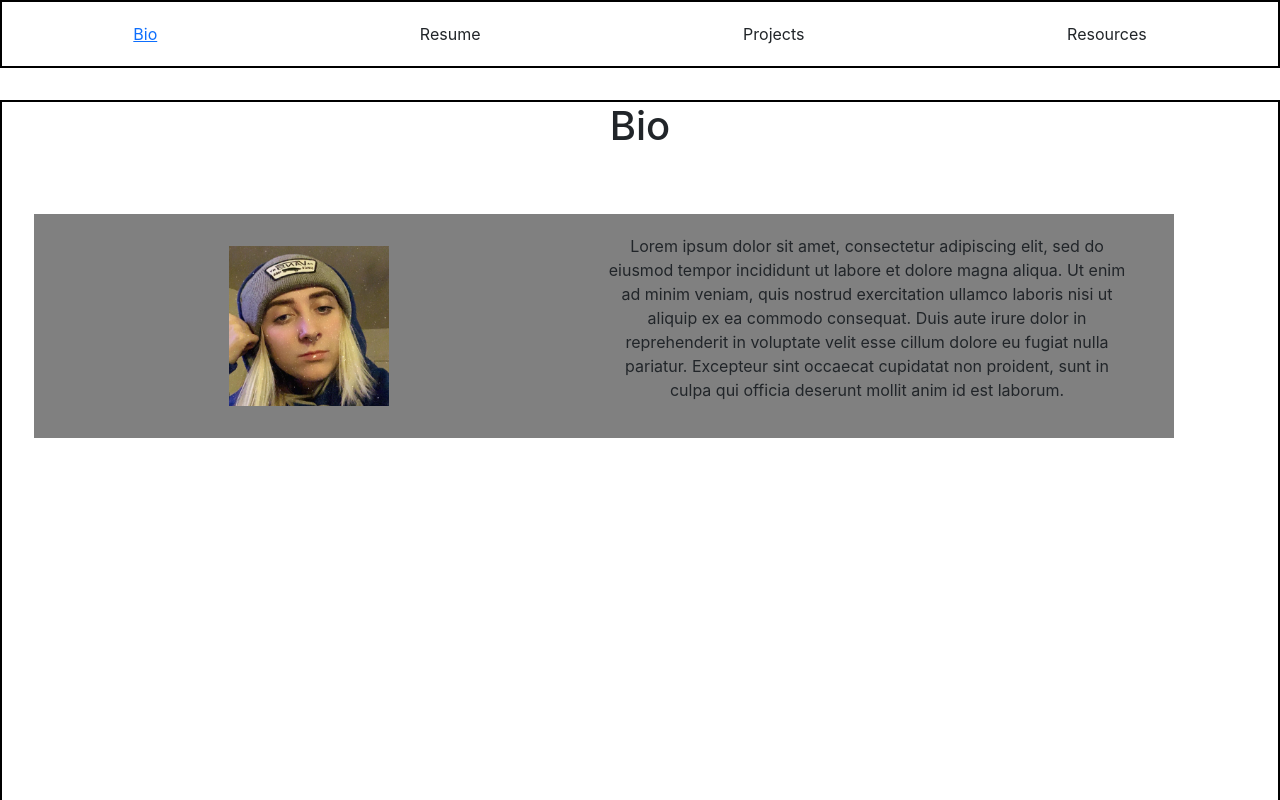
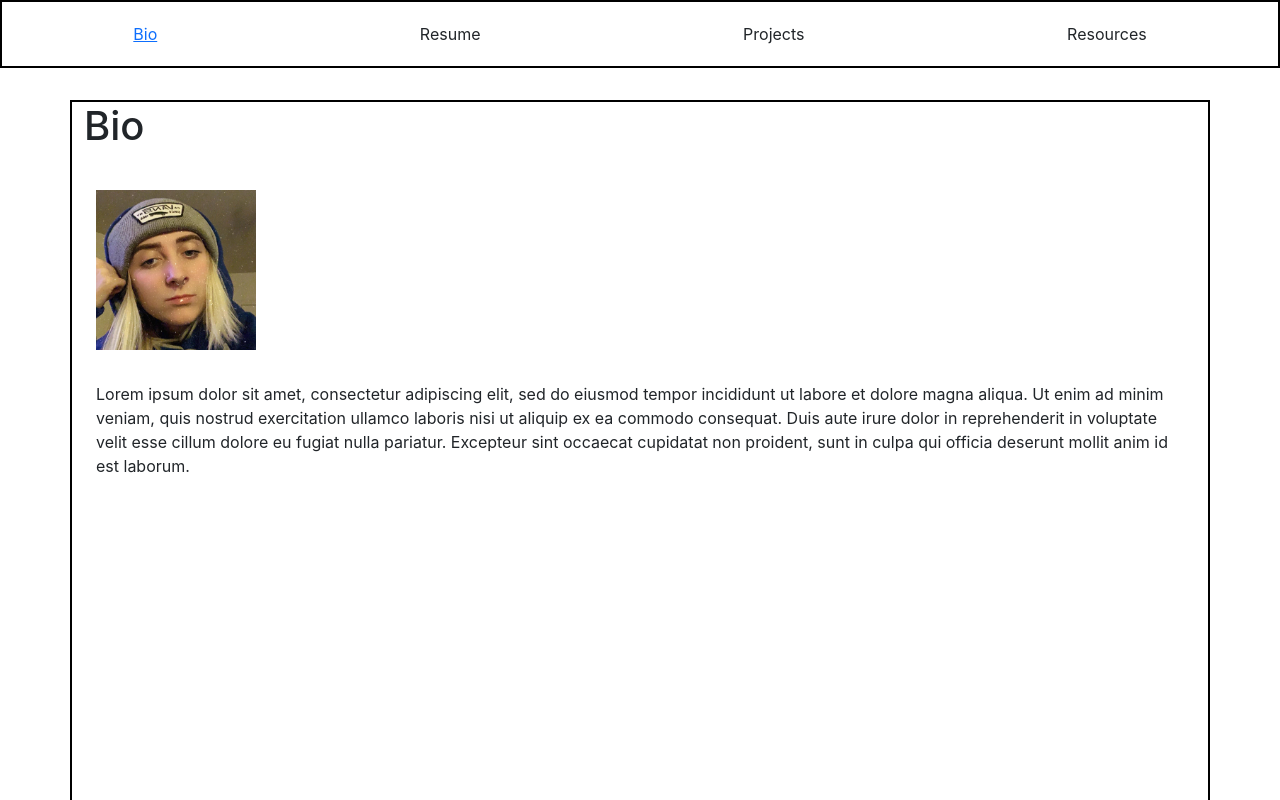
Before and after one commit to edwarmak/portfolio_final, a React (Create React App) app: page / in a window 1280 px wide. Shown: the top 800 px of the page. Built offline with nearby package versions, Linux system fonts and the light colour scheme.

Commit message:
push to heroku

```diff
--- a/src/App.css
+++ b/src/App.css
@@ -1,10 +1,7 @@
-* {
-  /* border: 1px solid blue; */
-}
 
-.App {
+/* .App {
   text-align: center;
-}
+} */
 
 .App > div {
   width: 100vw;
@@ -15,18 +12,18 @@
 
 /*  BIO  */
 
-.bio-box {
+/* .bio-box {
   display: flex;
   justify-content: center;
   align-items: center;
   flex-direction: row;
   margin: 4em 4em 0em 2em;
   background-color: grey;
-}
+} */
 
-.bio-text {
+/* .bio-text {
   margin: 0em 2em;
-}
+} */
 
 .headshot {
   width: 10em;
--- a/src/App.js
+++ b/src/App.js
@@ -17,7 +17,7 @@ const App = () => {
 
       <Header />
 
-      <div id="Bio">
+      <div id="Bio" className="container-sm">
         <h1>Bio</h1>
         <div className="bio-box container-sm">
           <div className="bio-image col">
@@ -29,7 +29,7 @@ const App = () => {
         </div>
       </div>
 
-      <div id="Resume">
+      <div id="Resume" className="container-sm">
         <h1>Resume</h1>
           <div>
             <a href={require("./my_resume.pdf")} download="Makayla_Edwards_Resume">Download My Resume</a>
@@ -53,11 +53,11 @@ const App = () => {
             </div>
       </div>
 
-      <div id="Projects">
+      <div id="Projects" className="container-sm">
         <h1>Projects</h1>
       </div>
 
-      <div id="Resources">
+      <div id="Resources" className="container-sm">
         <h1>Resources</h1>
       </div>
 
```
